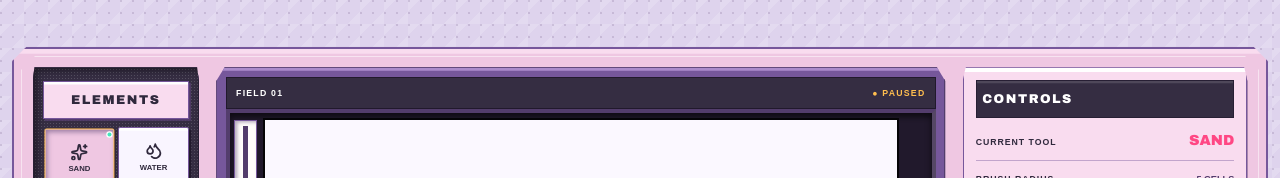
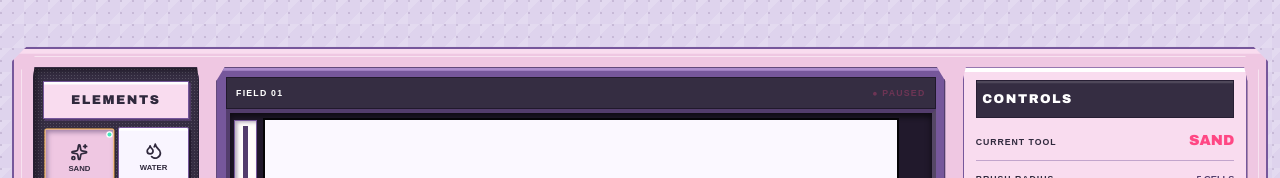
Before and after one commit to jeremyflim/kinetic-pixels, a React (Vite) app: page / in a window 1280 px wide. Shown: the top 178 px of the page. Built offline with nearby package versions, Linux system fonts and the light colour scheme.

Commit message:
fix: align pause signal phase

```diff
--- a/src/styles.css
+++ b/src/styles.css
@@ -75,8 +75,8 @@ button:disabled { cursor: not-allowed; opacity: 0.42; }
 }
 
 .device {
-  --signal-status-color: var(--amber);
-  --signal-status-opacity: 1;
+  --signal-status-color: var(--hot-pink);
+  --signal-status-opacity: 0.28;
   --signal-left-color: var(--hot-pink);
   --signal-left-shadow: 0 0 0.38cqw rgb(255 71 132 / 0.78), inset 0.1cqw 0.1cqw rgb(255 255 255 / 0.58);
   --signal-right-color: var(--mint);
@@ -645,8 +645,8 @@ button:disabled { cursor: not-allowed; opacity: 0.42; }
 @keyframes dialog-in { from { opacity: 0; transform: translate(-50%, -48%); } }
 @keyframes console-signal-cycle {
   0%, 49.999% {
-    --signal-status-color: var(--amber);
-    --signal-status-opacity: 1;
+    --signal-status-color: var(--hot-pink);
+    --signal-status-opacity: 0.28;
     --signal-left-color: var(--hot-pink);
     --signal-left-shadow: 0 0 0.38cqw rgb(255 71 132 / 0.78), inset 0.1cqw 0.1cqw rgb(255 255 255 / 0.58);
     --signal-right-color: var(--mint);
@@ -658,8 +658,8 @@ button:disabled { cursor: not-allowed; opacity: 0.42; }
     --signal-prompt-filter: brightness(1.12);
   }
   50%, 100% {
-    --signal-status-color: var(--hot-pink);
-    --signal-status-opacity: 0.28;
+    --signal-status-color: var(--amber);
+    --signal-status-opacity: 1;
     --signal-left-color: var(--amber);
     --signal-left-shadow: 0 0 0.25cqw rgb(255 190 79 / 0.54), inset 0.1cqw 0.1cqw rgb(255 255 255 / 0.58);
     --signal-right-color: #92a7ff;
```
Also changed, not shown: 1 other file (tests, documents, lock files or other folders).
